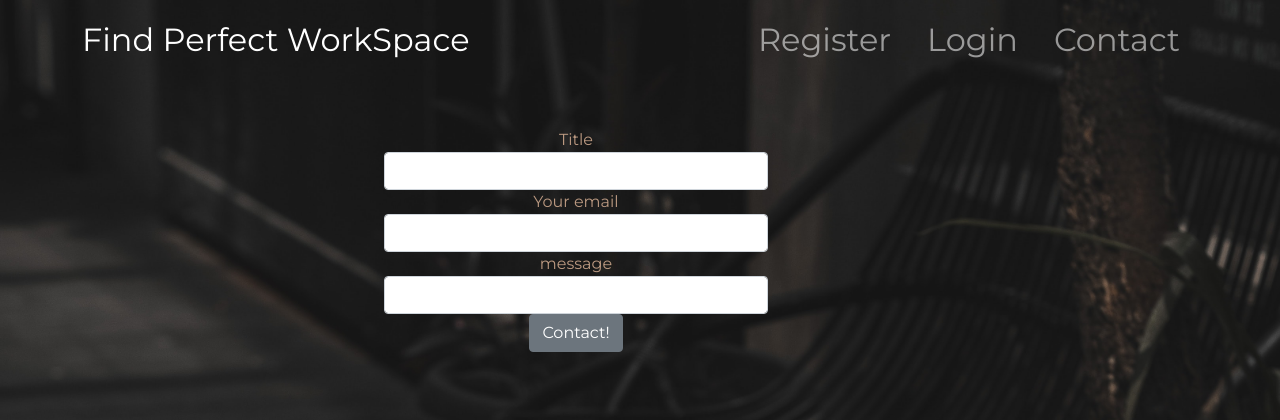
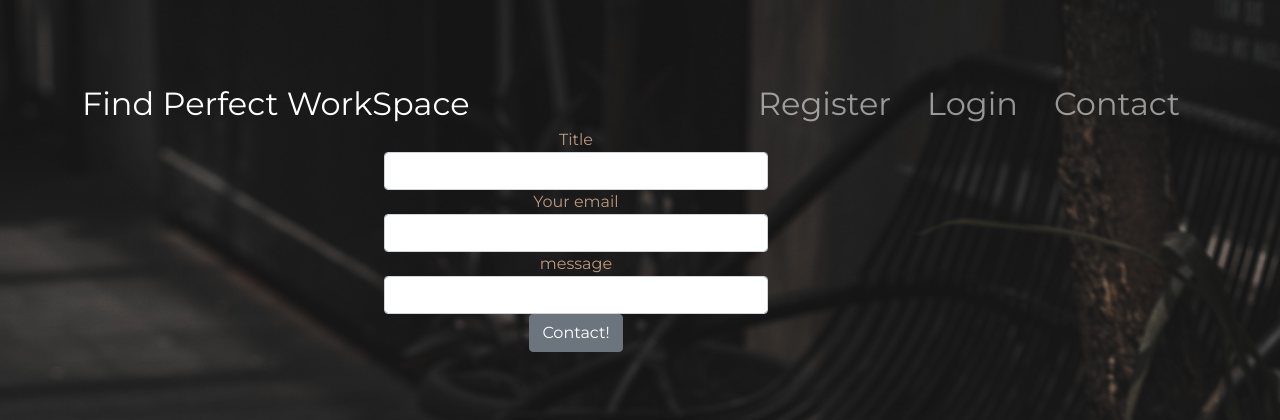
Before and after one commit to matzieba/cofehause, a Flask app: page /contact in a window 1280 px wide. Shown: the top 420 px of the page. Run offline with Flask 2, Linux system fonts and the light colour scheme; parts of the project's set-up code (start-up, migrations or seed data) failed here and were passed over; some libraries are stand-ins or nearby versions.

Commit message:
nav margin

```diff
--- a/static/css/styles.css
+++ b/static/css/styles.css
@@ -11,7 +11,10 @@ body {
 }
 
 /*Navbar*/
+body > nav > div {
+    margin:5%;
 
+}
 #navbarNav{
     text-align:right;
     font-size: xx-large;
```
